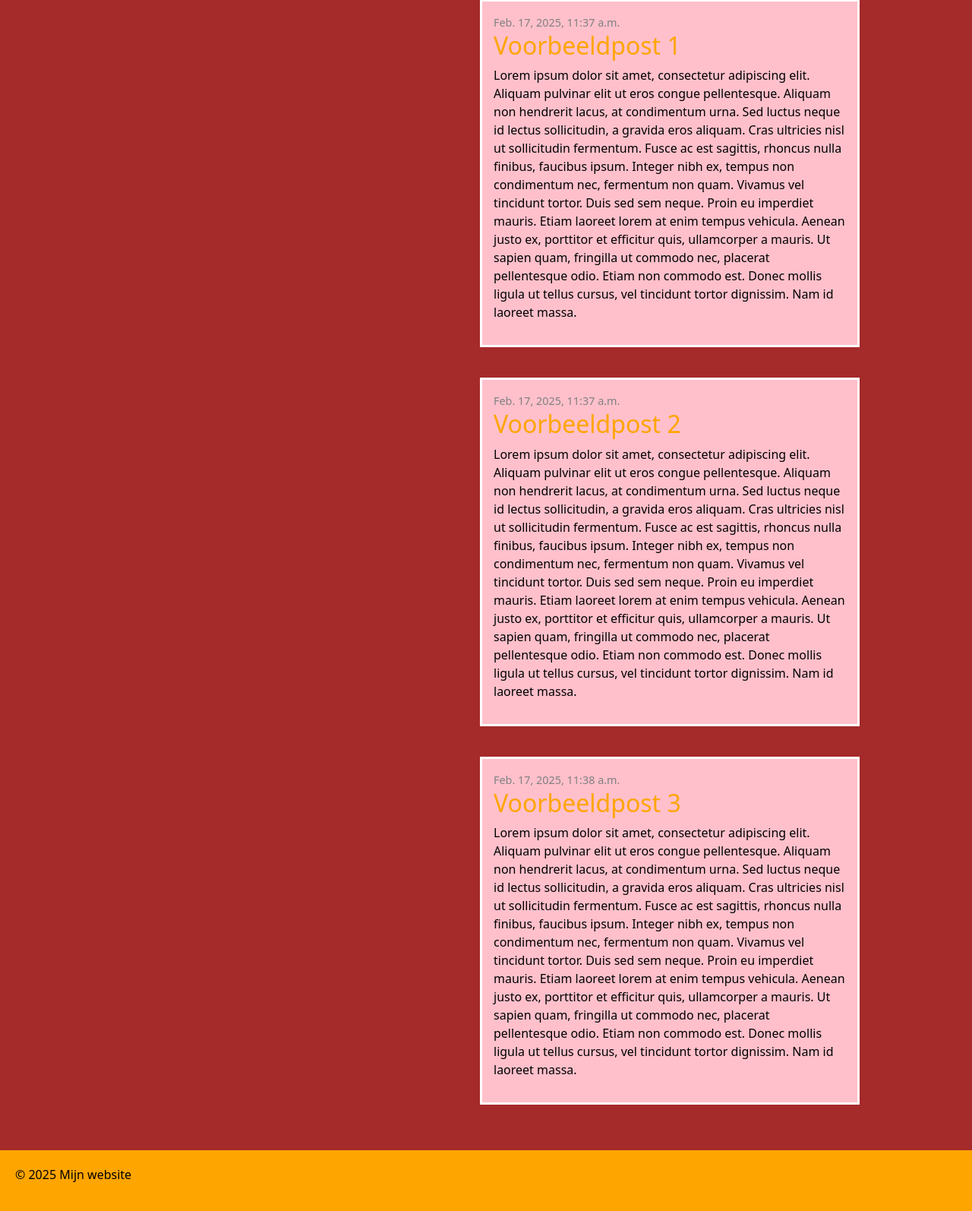
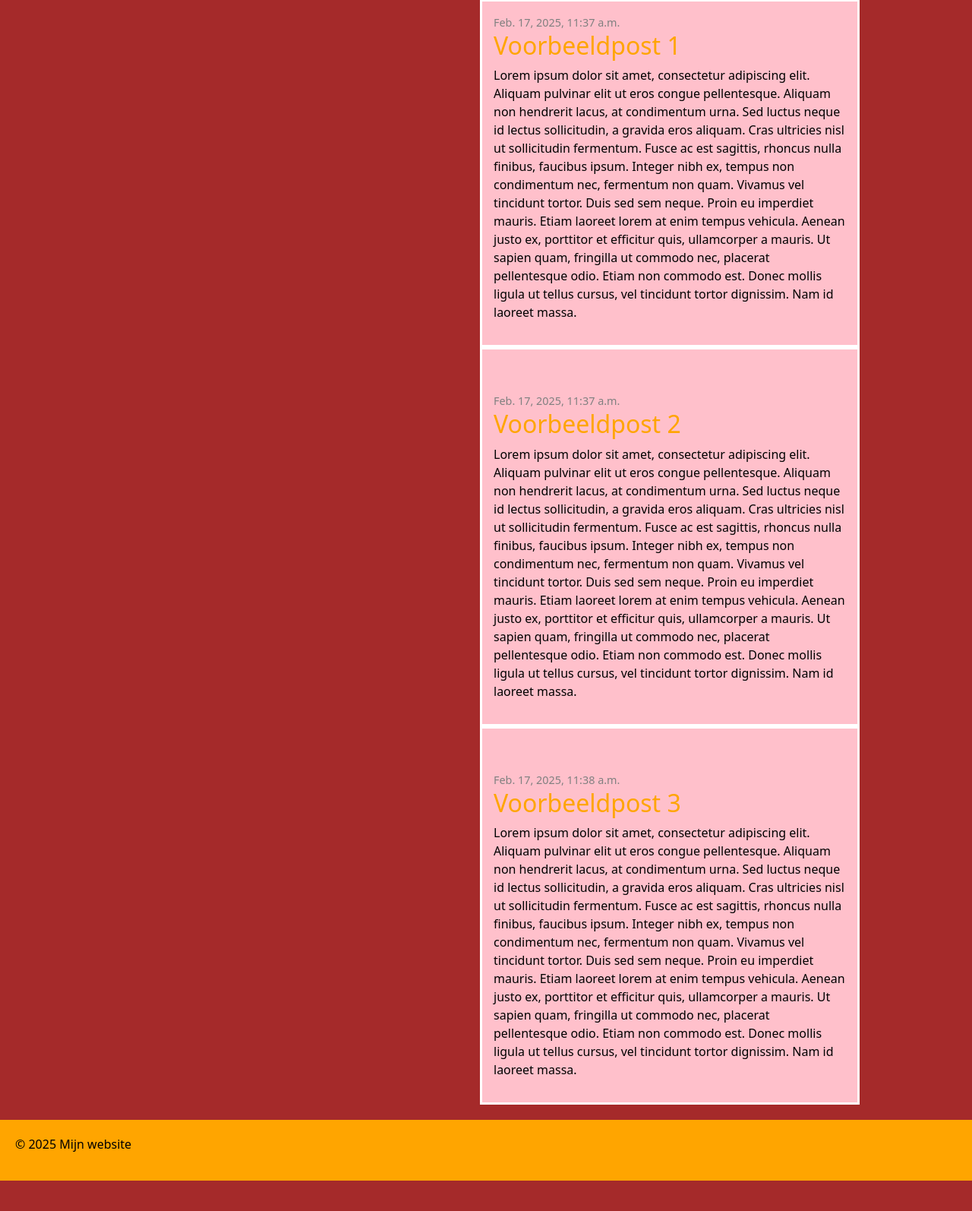
Before and after one commit to MickaelDL27/testDjango, a Django app: page / in a window 1280 px wide. Shown: the part 157-1751 px from the top of the page at 76% size. After the commit the page ends 1711 px from the top, so only its background shows below. Run offline with Django 5.2, Linux system fonts and the light colour scheme; data comes from the database, SQL or seed files in the repository; some libraries are stand-ins or nearby versions.

Commit message:
HuiswerkL5

```diff
--- a/mysite/blog/static/css/stijl.css
+++ b/mysite/blog/static/css/stijl.css
@@ -31,7 +31,14 @@ div
     padding: 15px;
     border: 3px solid white;
     width: 500px;
-    margin-bottom: 40px;
+    margin-bottom: 0;
+}
+.post + .post::before
+{
+    content: "";
+    display: block;
+    height: 40px;
+    background-color: pink;
 }
 .date
 {
```
